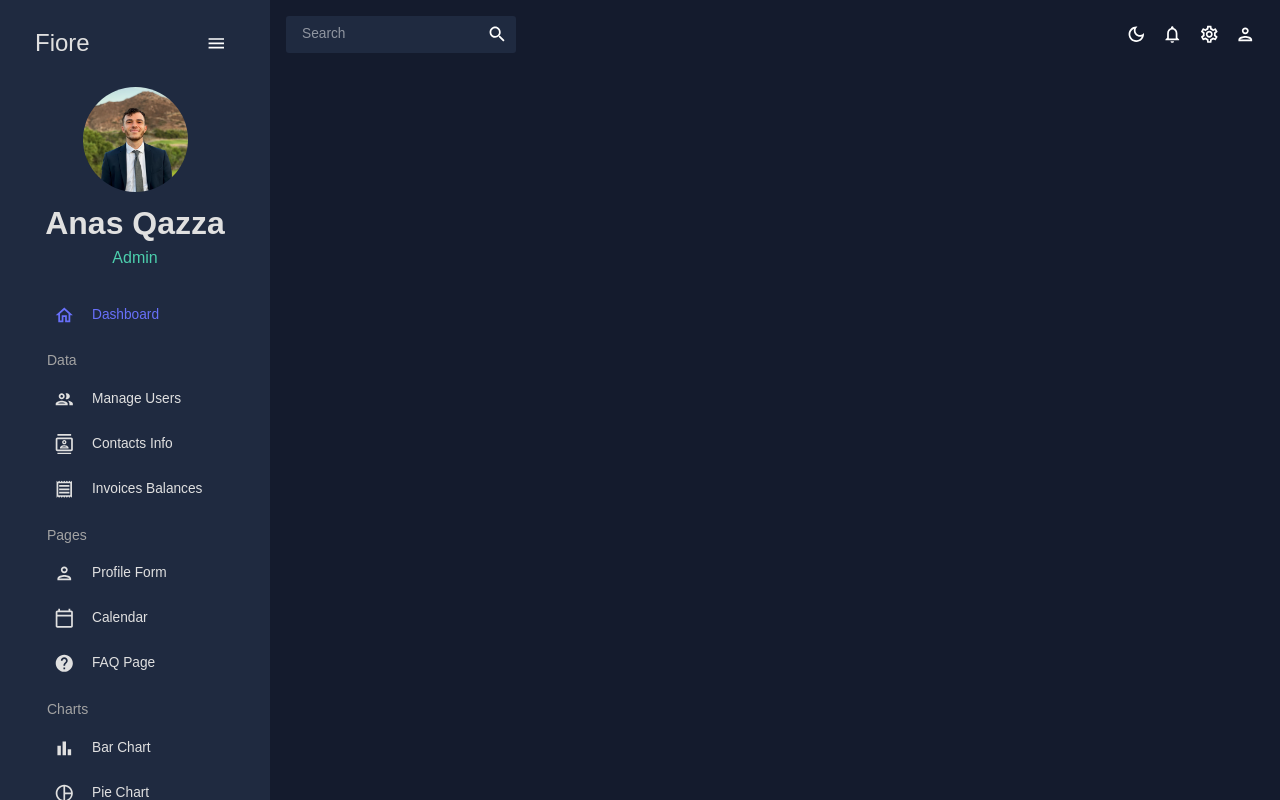
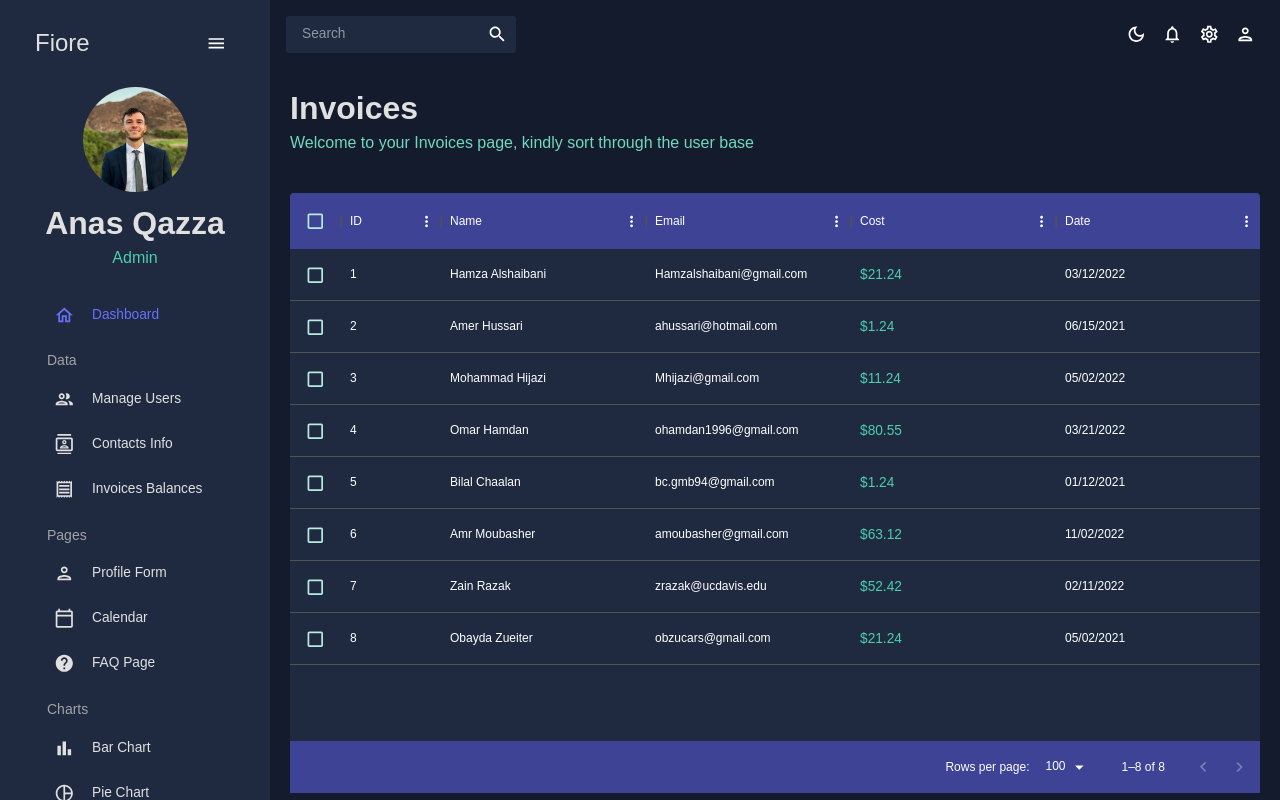
Before and after one commit to aqazza/Fiore, a React (Create React App) app: page /invoices in a window 1280 px wide. Built offline with nearby package versions, Linux system fonts and the light colour scheme.

Commit message:
finished the data section of the crm

```diff
--- a/src/App.js
+++ b/src/App.js
@@ -4,7 +4,7 @@ import Topbar from "./scenes/global/Topbar";
 import Sidebar from "./scenes/global/Sidebar";
 import Dashboard from "./scenes/dashboard/index";
 import Team from "./scenes/team/index";
-// import Invoices from "./scenes/invoices/Invoices";
+import Invoices from "./scenes/invoices/index";
 import Contacts from "./scenes/contacts/index";
 // import Bar from "./scenes/charts/Bar";
 // import Form from "./scenes/forms/Form";
@@ -29,7 +29,7 @@ function App() {
             <Routes>
               <Route path="/" element={<Dashboard />} />
               <Route path="/team" element={<Team />} />
-              {/* <Route path="/invoices" element={<Invoices />} /> */}
+              <Route path="/invoices" element={<Invoices />} />
               <Route path="/contacts" element={<Contacts />} />
               {/*} <Route path="/charts/bar" element={<Bar />} />
               <Route path="/charts/line" element={<Line />} />
--- a/src/scenes/contacts/index.jsx
+++ b/src/scenes/contacts/index.jsx
@@ -5,7 +5,7 @@ import { mockDataContacts } from "../../data/mockData";
 import Header from "../../components/Header";
 import { useTheme } from "@mui/material/styles";
 
-const Team = () => {
+const Contacts = () => {
   const theme = useTheme();
   const colors = tokens(theme.palette.mode);
 
@@ -81,11 +81,11 @@ const Team = () => {
         <DataGrid
           rows={mockDataContacts}
           columns={columns}
-          slots={{ Toolbar: GridToolbar }}
+          slots={{ toolbar: GridToolbar }}
         />
       </Box>
     </Box>
   );
 };
 
-export default Team;
+export default Contacts;
--- a/src/scenes/team/index.jsx
+++ b/src/scenes/invoices/index.jsx
@@ -1,13 +1,13 @@
 import { Box, Typography, useTheme } from "@mui/material";
 import { tokens } from "../../theme";
 import { DataGrid } from "@mui/x-data-grid";
-import { mockDataTeam } from "../../data/mockData";
+import { mockDataInvoices } from "../../data/mockData";
 import AdminPanelSettingsOutlined from "@mui/icons-material/AdminPanelSettingsOutlined";
 import LockOpenOutlined from "@mui/icons-material/LockOpenOutlined";
 import SecurityOutlined from "@mui/icons-material/SecurityOutlined";
 import Header from "../../components/Header";
 
-const Team = () => {
+const Invoices = () => {
   const theme = useTheme();
   const colors = tokens(theme.palette.mode);
 
@@ -20,50 +20,58 @@ const Team = () => {
       cellClassName: "name-column-cell",
     },
     {
-      field: "age",
-      headerName: "Age",
-      type: "number",
-      headerAlign: "left",
-      align: "left",
+      field: "email",
+      headerName: "Email",
+      flex: 1,
     },
-    { field: "email", headerName: "Email", flex: 1 },
     {
-      field: "access",
-      headerName: "Access Level",
+      field: "cost",
+      headerName: "Cost",
       flex: 1,
-      renderCell: ({ row: { access } }) => {
-        return (
-          <Box
-            width="60%"
-            m="0 auto"
-            p="5px"
-            display="flex"
-            justifyContent="center"
-            backgroundColor={
-              access === "Admin"
-                ? colors.greenAccent[600]
-                : access === "Manager"
-                ? colors.greenAccent[700]
-                : colors.greenAccent[700]
-            }
-            borderRadius="5px"
-          >
-            {access === "admin" && <AdminPanelSettingsOutlined />}
-            {access === "manager" && <SecurityOutlined />}
-            {access === "user" && <LockOpenOutlined />}
-            <Typography color={colors.grey[100]} sx={{ ml: "5px" }}>
-              {access}
-            </Typography>
-          </Box>
-        );
-      },
+      renderCell: (params) => (
+        <Typography color={colors.greenAccent[500]}>
+          ${params.row.cost}
+        </Typography>
+      ),
     },
+    { field: "date", headerName: "Date", flex: 1 },
+    // {
+    //   field: "access",
+    //   headerName: "Access Level",
+    //   flex: 1,
+    //   renderCell: ({ row: { access } }) => {
+    //     return (
+    //       <Box
+    //         width="60%"
+    //         m="0 auto"
+    //         p="5px"
+    //         display="flex"
+    //         justifyContent="center"
+    //         backgroundColor={
+    //           access === "Admin"
+    //             ? colors.greenAccent[600]
+    //             : access === "Manager"
+    //             ? colors.greenAccent[700]
+    //             : colors.greenAccent[700]
+    //         }
+    //         borderRadius="5px"
+    //       >
+    //         {access === "admin" && <AdminPanelSettingsOutlined />}
+    //         {access === "manager" && <SecurityOutlined />}
+    //         {access === "user" && <LockOpenOutlined />}
+    //         <Typography color={colors.grey[100]} sx={{ ml: "5px" }}>
+    //           {access}
+    //         </Typography>
+    //       </Box>
+    //     );
+    //   },
+    // },
   ];
   return (
     <Box m="20px">
       <Header
-        title="Team"
-        subtitle="Welcome to your team page, kindly sort through the user base"
+        title="Invoices"
+        subtitle="Welcome to your Invoices page, kindly sort through the user base"
       />
       <Box
         m="40px 0 0 0"
@@ -94,10 +102,10 @@ const Team = () => {
           },
         }}
       >
-        <DataGrid checkboxSelection rows={mockDataTeam} columns={columns} />
+        <DataGrid checkboxSelection rows={mockDataInvoices} columns={columns} />
       </Box>
     </Box>
   );
 };
 
-export default Team;
+export default Invoices;
```
